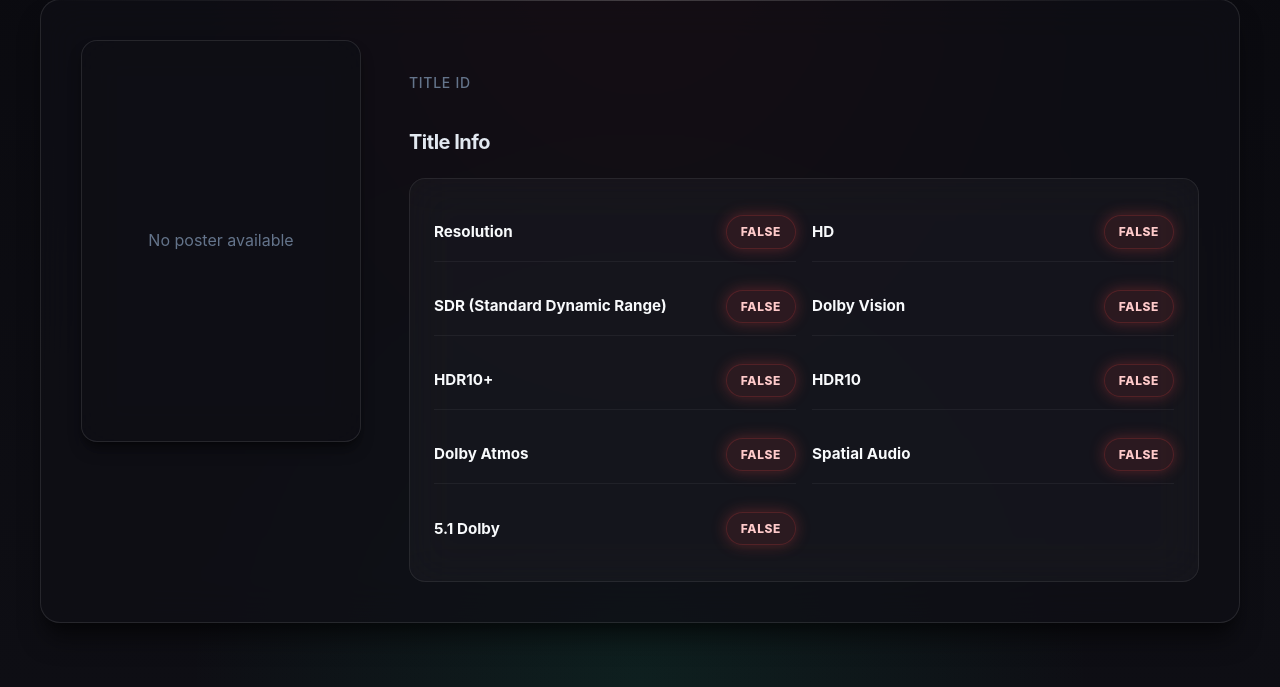
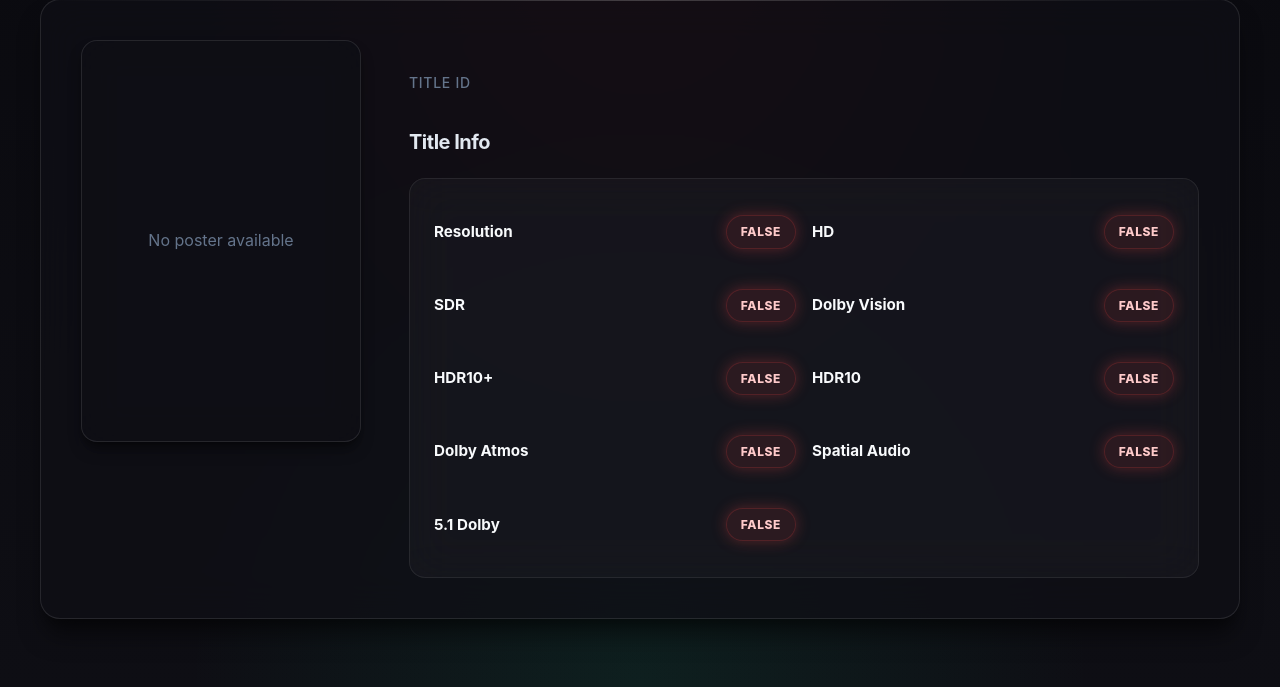
Before and after one commit to harishvanka/netflix-format-checker, a Flask app: template templates/result.html in a window 1280 px wide. Shown: the part 113-800 px from the top of the page. Run offline with Flask 3, Linux system fonts and the light colour scheme; the template is opened without the code that fills it, so the values that code supplies are empty.

Commit message:
Remove underlines from Title Info key-value pairs
Changed .kv CSS class to set border-bottom: none instead of
border-bottom: 1px solid rgba(255, 255, 255, 0.05) for a cleaner look
in the Title Info section.

🤖 Generated with Claude Code

Co-Authored-By: Claude <noreply@anthropic.com>

```diff
--- a/static/style.css
+++ b/static/style.css
@@ -384,7 +384,7 @@
       justify-content: space-between;
       align-items: center;
       padding: 0.75rem 0;
-      border-bottom: 1px solid rgba(255, 255, 255, 0.05);
+      border-bottom: none;
     }
 
     .kv:last-child {
--- a/templates/result.html
+++ b/templates/result.html
@@ -89,7 +89,7 @@
             {% if data.sdr %}
             <div class="format-chip format-chip-resolution">
               <img class="format-icon-img" src="{{ url_for('static', filename='images/sdr.png') }}" alt="SDR">
-              <span>SDR (Standard Dynamic Range)</span>
+              <span>SDR</span>
             </div>
             {% endif %}
 
@@ -142,7 +142,7 @@
             <span class="v"><span class="val-badge val-{% if data.hdr or data.uhd %}true{% else %}false{% endif %}">{{ 'True' if data.hdr or data.uhd else 'False' }}</span></span>
           </div>
           <div class="kv">
-            <span class="k">SDR (Standard Dynamic Range)</span>
+            <span class="k">SDR</span>
             <span class="v"><span class="val-badge val-{% if data.sdr %}true{% else %}false{% endif %}">{{ 'True' if data.sdr else 'False' }}</span></span>
           </div>
           <div class="kv">
```
